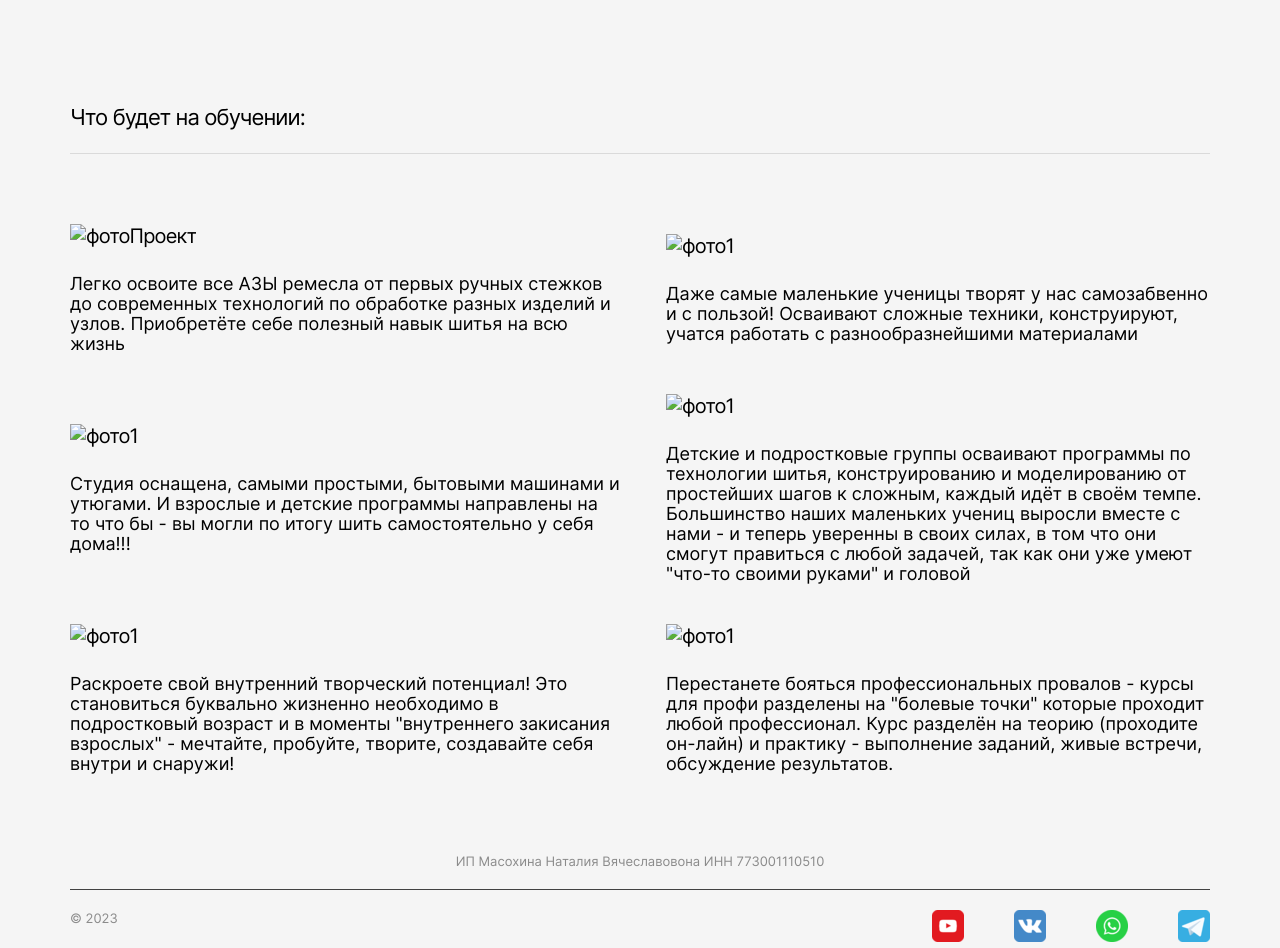
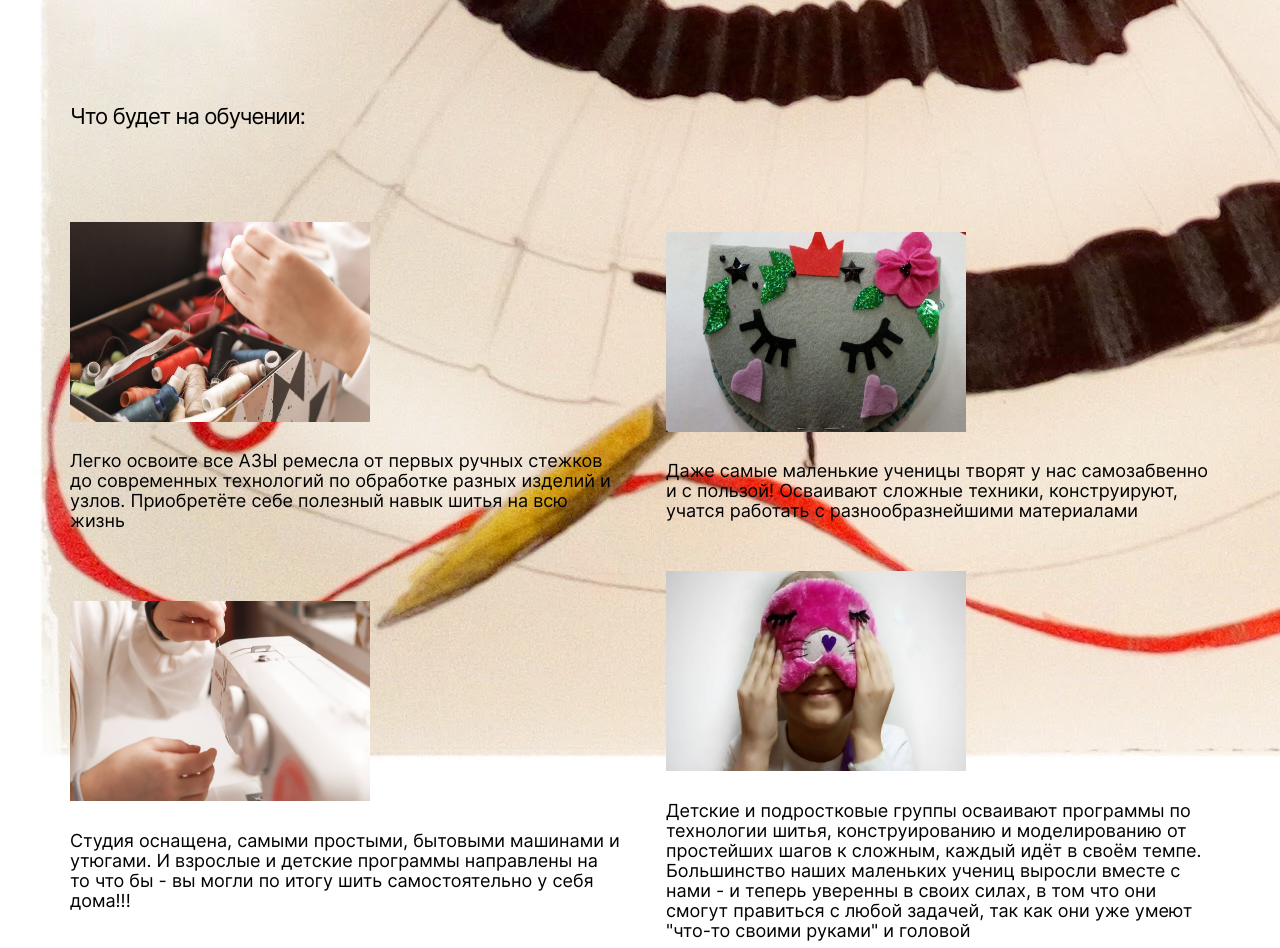
Before and after one commit to ElenaVereskun/school-frontend, a React app: page / in a window 1280 px wide. Shown: the part 1257-2205 px from the top of the page. Built offline with nearby package versions, Linux system fonts and the light colour scheme; a web font is replaced by a local one.

Commit message:
feat photo

```diff
--- a/src/components/AboutOwner/AboutOwner.css
+++ b/src/components/AboutOwner/AboutOwner.css
@@ -1,5 +1,5 @@
 .about-owner {
-    background-color: whitesmoke;
+    /* background-color: whitesmoke; */
 }
 
 .about-owner__container {
--- a/src/components/AboutProject/AboutProject.css
+++ b/src/components/AboutProject/AboutProject.css
@@ -1,5 +1,5 @@
 .about-project {
-    background-color: whitesmoke;
+    /* background-color: whitesmoke; */
 }
 
 .about-project__container {
@@ -24,13 +24,11 @@
 }
 
 .tab__photo {
-    font-size: 20px;
-    font-weight: 400;
-    line-height: normal;
-    letter-spacing: -0.8px;
     padding-left: 0px;
     padding-bottom: 26px;
     margin: 0;
+    width: 300px;
+    height: 200px;
 }
 
 .tab__description {
--- a/src/components/AboutProject/AboutProject.js
+++ b/src/components/AboutProject/AboutProject.js
@@ -1,38 +1,43 @@
 import React from 'react';
 import AboutProjectTitle from '../AboutProjectTitle/AboutProjectTitle';
 import photoFirst from '../../images/photo1.jpeg';
+import photoSecond from '../../images/photo2.jpeg';
+import photoThird from '../../images/photo3.jpeg';
+import photoFourth from '../../images/photo4.jpeg';
+import photoFifth from '../../images/photo5.jpeg';
+import photoSixth from '../../images/photo6.jpeg';
 
 function AboutProject() {
     return (
         <section className='about-project'>
             <div className='about-project__container'>
                 <AboutProjectTitle titleText={'Что будет на обучении:'} />
-                <ul class="tab">
-                    <li class="tab__items">
-                        <img class="tab__photo" scr={photoFirst} alt='фотоПроект' />
-                        <p class="tab__description">
+                <ul className="tab">
+                    <li className="tab__items">
+                        <img className='tab__photo' src={photoFirst} alt='фото1' />
+                        <p className="tab__description">
                             Легко освоите все АЗЫ ремесла от первых ручных стежков до современных
                             технологий по обработке разных изделий и узлов.
                             Приобретёте себе полезный навык шитья на всю жизнь</p>
                     </li>
-                    <li class="tab__items">
-                        <img class="tab__photo" scr={photoFirst} alt='фото1' />
-                        <p class="tab__description">
+                    <li className="tab__items">
+                        <img className='tab__photo' src={photoSecond} alt='фото2' />
+                        <p className="tab__description">
 
                             Даже самые маленькие ученицы творят у нас самозабвенно и с пользой!
                             Осваивают сложные техники, конструируют, учатся работать с
                             разнообразнейшими материалами</p>
                     </li>
-                    <li class="tab__items">
-                        <img class="tab__photo" scr={photoFirst} alt='фото1' />
-                        <p class="tab__description">
+                    <li className="tab__items">
+                        <img className='tab__photo' src={photoThird} alt='фото3' />
+                        <p className="tab__description">
                             Студия оснащена, самыми простыми, бытовыми машинами и утюгами.
                             И взрослые и детские программы направлены на то что бы - вы могли
                             по итогу шить самостоятельно у себя дома!!!</p>
                     </li>
-                    <li class="tab__items">
-                        <img class="tab__photo" scr={photoFirst} alt='фото1' />
-                        <p class="tab__description">
+                    <li className="tab__items">
+                        <img className='tab__photo' src={photoFourth} alt='фото4' />
+                        <p className="tab__description">
 
                             Детские и подростковые группы осваивают программы по технологии шитья,
                             конструированию и моделированию от простейших шагов к сложным, каждый
@@ -42,17 +47,17 @@ function AboutProject() {
                             так как они уже умеют "что-то своими руками" и головой
                         </p>
                     </li>
-                    <li class="tab__items">
-                        <img class="tab__photo" scr={photoFirst} alt='фото1' />
-                        <p class="tab__description">
+                    <li className="tab__items">
+                        <img className='tab__photo' src={photoFifth} alt='фото5' />
+                        <p className="tab__description">
                             Раскроете свой внутренний творческий потенциал! Это становиться буквально
                             жизненно необходимо в подростковый возраст и в моменты "внутреннего
                             закисания взрослых" - мечтайте, пробуйте, творите, создавайте себя внутри
                             и снаружи!</p>
                     </li>
-                    <li class="tab__items">
-                        <img class="tab__photo" scr={photoFirst} alt='фото1' />
-                        <p class="tab__description">
+                    <li className="tab__items">
+                        <img className='tab__photo' src={photoSixth} alt='фото6' />
+                        <p className="tab__description">
                             Перестанете бояться профессиональных провалов - курсы для профи разделены
                             на "болевые точки" которые проходит любой профессионал. Курс разделён на
                             теорию (проходите он-лайн) и практику - выполнение заданий, живые встречи,
--- a/src/components/AboutProjectTitle/AboutProjectTitle.css
+++ b/src/components/AboutProjectTitle/AboutProjectTitle.css
@@ -9,9 +9,13 @@
     padding-top: 100px;
     padding-bottom: 23px;
     margin: 0 70px 0 70px;
-    border-bottom: 1px solid #DADADA;
 }
-
+/* .title__border{
+    background-image: url(../../images/shov.png);
+    width: 100%;
+    height: 20px;
+    opacity: 0.5;
+} */
 @media screen and (max-width: 1279px) {
     .title {
         padding-top: 90px;
--- a/src/components/AboutProjectTitle/AboutProjectTitle.js
+++ b/src/components/AboutProjectTitle/AboutProjectTitle.js
@@ -4,6 +4,7 @@ function AboutProjectTitle({ titleText }) {
     return (
         <div>
             <p className='title'>{titleText}</p>
+            {/* <div className='title__border'></div> */}
         </div>
     )
 }
--- a/src/components/Main/Main.css
+++ b/src/components/Main/Main.css
@@ -1,5 +1,7 @@
 .main {
-    background-color: whitesmoke;
+    /* background-color: whitesmoke; */
+    background-image: url(../../images/logoGirl.jpeg);
+    background-repeat: no-repeat;
 }
 .main__container{
     margin: 0 auto;
--- a/src/components/Promo/Promo.css
+++ b/src/components/Promo/Promo.css
@@ -1,5 +1,5 @@
 .promo {
-    background-color: whitesmoke;
+    /* background-color: whitesmoke; */
     height: 574px;
 }
 
```
Also changed, not shown: src/images/photoDiploma.jpeg (deleted), src/images/shov.png (added), 1 other file.
